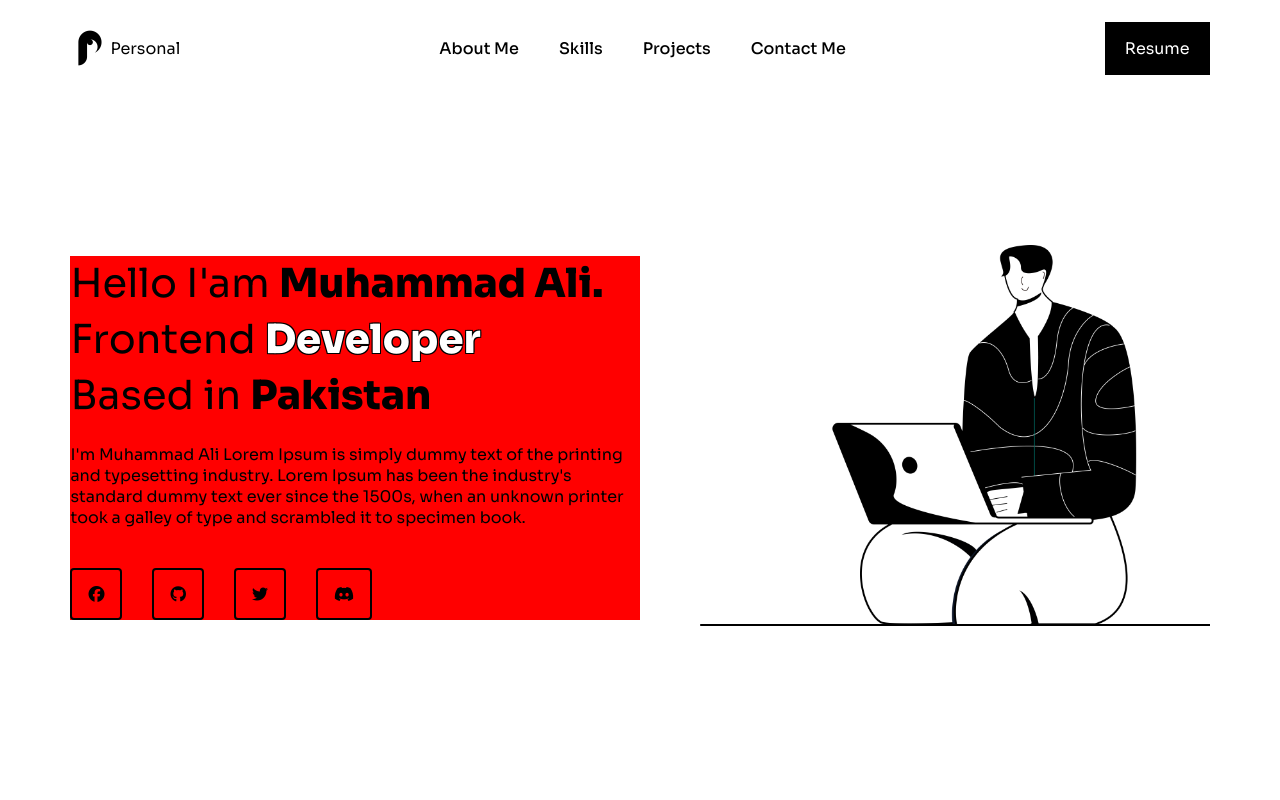
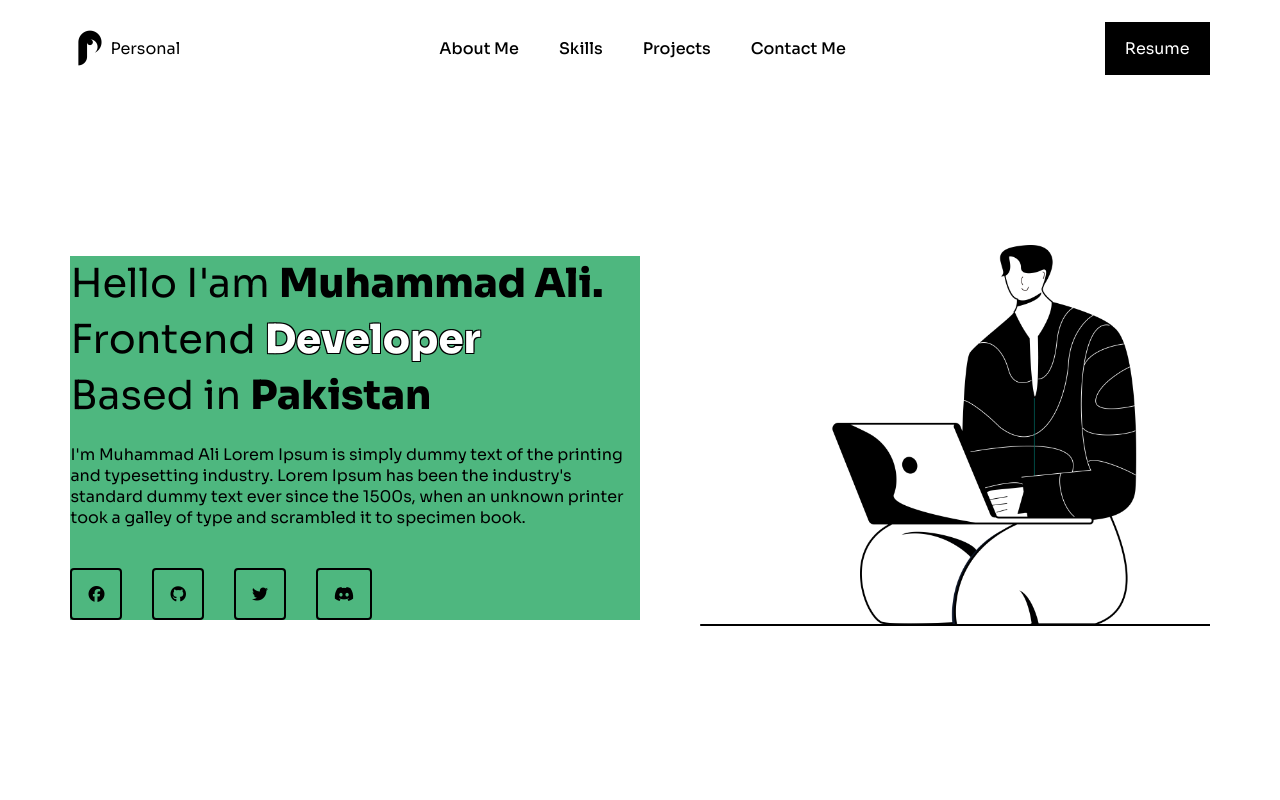
Before and after one commit to aliciviltech/react-portfolio, a React (Vite) app: page / in a window 1280 px wide. Shown: the top 800 px of the page. Built offline with nearby package versions, Linux system fonts and the light colour scheme.

Commit message:
changin through git

```diff
--- a/src/components/Hero/Hero.css
+++ b/src/components/Hero/Hero.css
@@ -10,7 +10,7 @@
     display: flex;
     flex-direction: column;
     gap: 20px;
-    background-color: red;
+    background-color: rgb(78, 183, 127);
 }
 .Hero .textSide .icons{
     display: flex;
```
Also changed, not shown: 1 other file (tests, documents, lock files or other folders).
